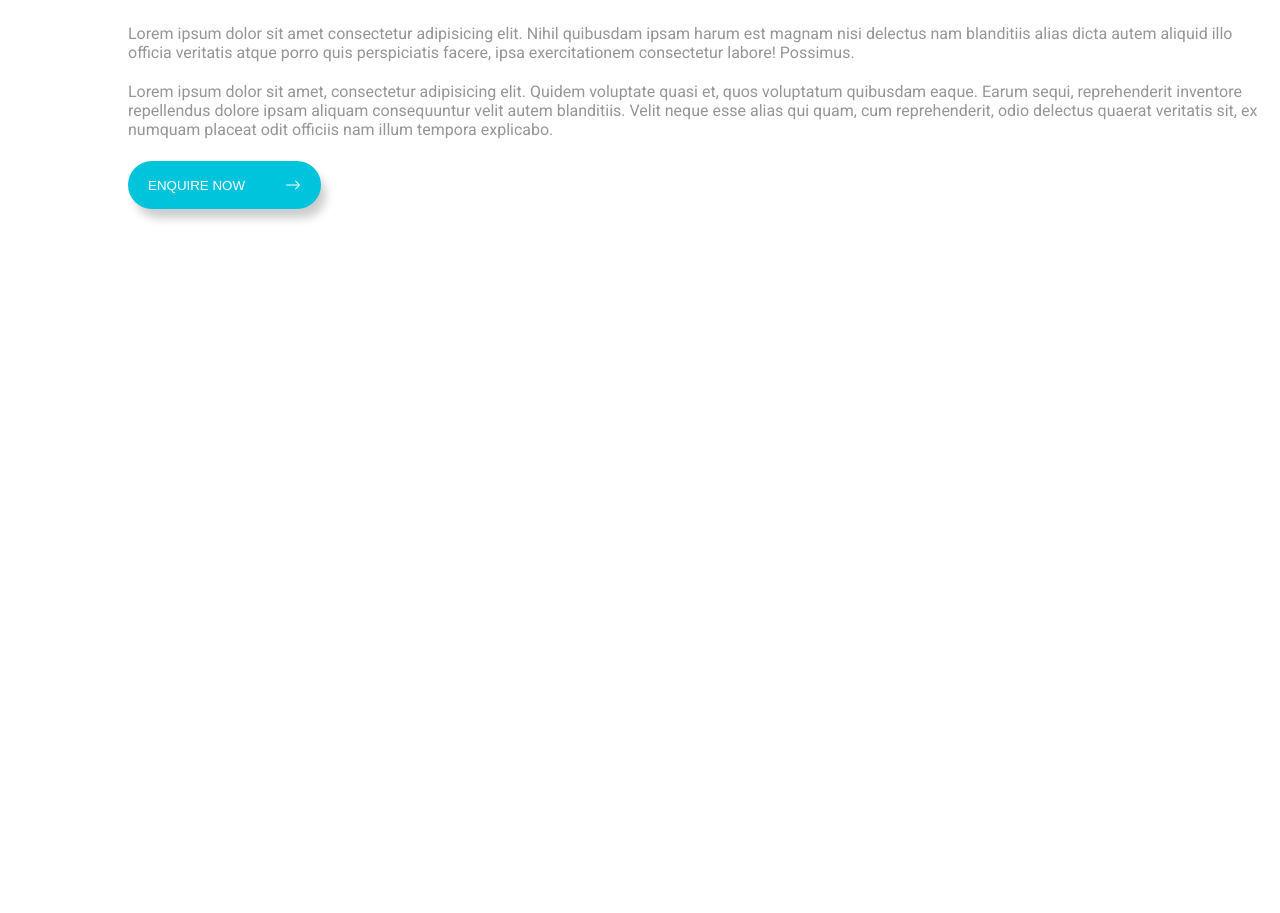
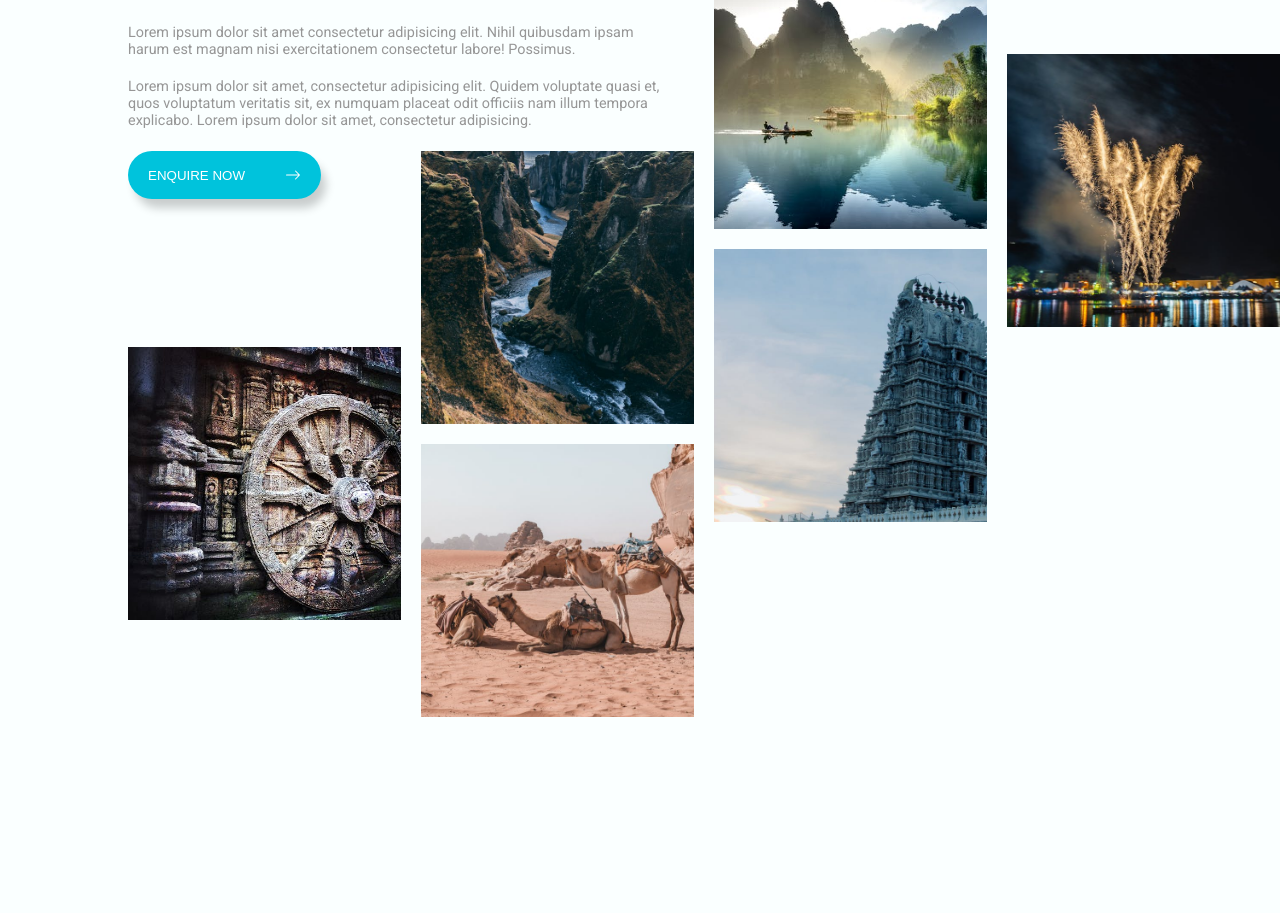
Before and after one commit to ajayfoo/anjita-it-2024-assignment-part-1, a plain HTML site: page index.html in a window 1280 px wide. Shown: the part 172-1085 px from the top of the page. Before the commit the page ends 800 px from the top, so only its background shows below. Drawn offline with Linux system fonts and the light colour scheme.

Commit message:
feat: add images for background and style for grid-images

```diff
--- a/index.html
+++ b/index.html
@@ -21,19 +21,23 @@
             </h1>
             <div class="details">
                 <p>Lorem ipsum dolor sit amet consectetur adipisicing elit. Nihil quibusdam ipsam harum est magnam nisi
-                    delectus nam
-                    blanditiis alias dicta autem aliquid illo officia veritatis atque porro quis perspiciatis facere,
-                    ipsa
                     exercitationem consectetur labore! Possimus.</p>
                 <p>Lorem ipsum dolor sit amet, consectetur adipisicing elit. Quidem voluptate quasi et, quos voluptatum
-                    quibusdam eaque. Earum sequi, reprehenderit inventore repellendus dolore ipsam aliquam consequuntur
-                    velit autem blanditiis. Velit neque esse alias qui quam, cum reprehenderit, odio delectus quaerat
-                    veritatis sit, ex numquam placeat odit officiis nam illum tempora explicabo.</p>
+                    veritatis sit, ex numquam placeat odit officiis nam illum tempora explicabo. Lorem ipsum dolor sit
+                    amet, consectetur adipisicing.</p>
             </div>
         </section>
         <button type="button" class="enquire-now-button">ENQUIRE NOW
             <img src="/images/right-arrow.svg" alt="">
         </button>
+        <div class="grid-images">
+            <img class="img-1" src="/images/scenery-1.jpg" alt="">
+            <img class="img-2" src="/images/scenery-2.jpg" alt="">
+            <img class="img-3" src="/images/scenery-3.jpg" alt="">
+            <img class="img-4" src="/images/scenery-4.jpg" alt="">
+            <img class="img-5" src="/images/scenery-5.jpg" alt="">
+            <img class="img-6" src="/images/scenery-6.jpg" alt="">
+        </div>
     </main>
 </body>
 
--- a/style.css
+++ b/style.css
@@ -16,6 +16,14 @@ h1,
 p {
     margin: 0;
     padding: 0;
+}
+
+img {
+    max-inline-size: 100%;
+}
+
+body {
+    background-color: rgb(250 255 255);
 }
 
 main {
@@ -41,8 +49,10 @@ main {
 .details {
     color: rgb(150 150 150);
     display: grid;
+    font-size: 0.9rem;
     gap: var(--size-xs);
     margin-block-end: var(--size-s);
+    max-width: 66ch;
 }
 
 .enquire-now-button {
@@ -57,3 +67,48 @@ main {
     gap: var(--size-l);
     box-shadow: 6px 10px 10px -1px rgb(0 0 0 / 0.2);
 }
+
+.grid-images {
+    display: grid;
+    grid-template-columns: repeat(4, 1fr);
+    grid-template-rows: repeat(10, 1fr);
+    position: absolute;
+    top: var(--size-xxl);
+    z-index: -1;
+    gap: var(--size-xs);
+}
+
+.grid-images>img {
+    aspect-ratio: 1/1;
+    object-fit: cover;
+    object-position: center;
+}
+
+.img-1 {
+    grid-row: 5/8;
+}
+
+.img-2 {
+    grid-column-start: 2;
+    grid-row: 3/6;
+}
+
+.img-3 {
+    grid-column-start: 2;
+    grid-row: 6/9;
+}
+
+.img-4 {
+    grid-column-start: 3;
+    grid-row: 1/4;
+}
+
+.img-5 {
+    grid-column-start: 3;
+    grid-row: 4/7;
+}
+
+.img-6 {
+    grid-column-start: 4;
+    grid-row: 2/5;
+}
```
Also changed, not shown: images/scenery-1.jpg (added), images/scenery-2.jpg (added), images/scenery-3.jpg (added), images/scenery-4.jpg (added), images/scenery-5.jpg (added), images/scenery-6.jpg (added), 1 other file.
